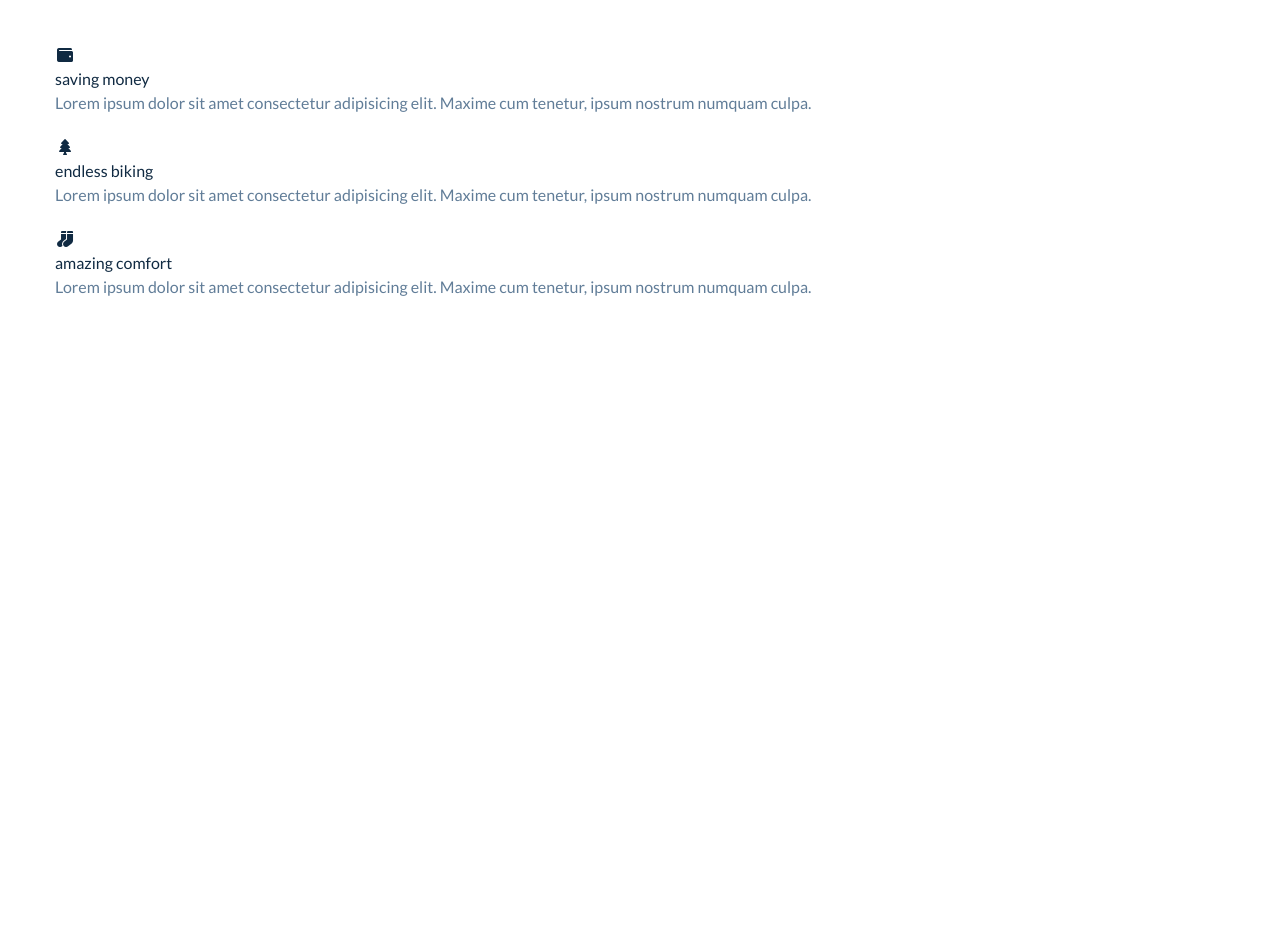
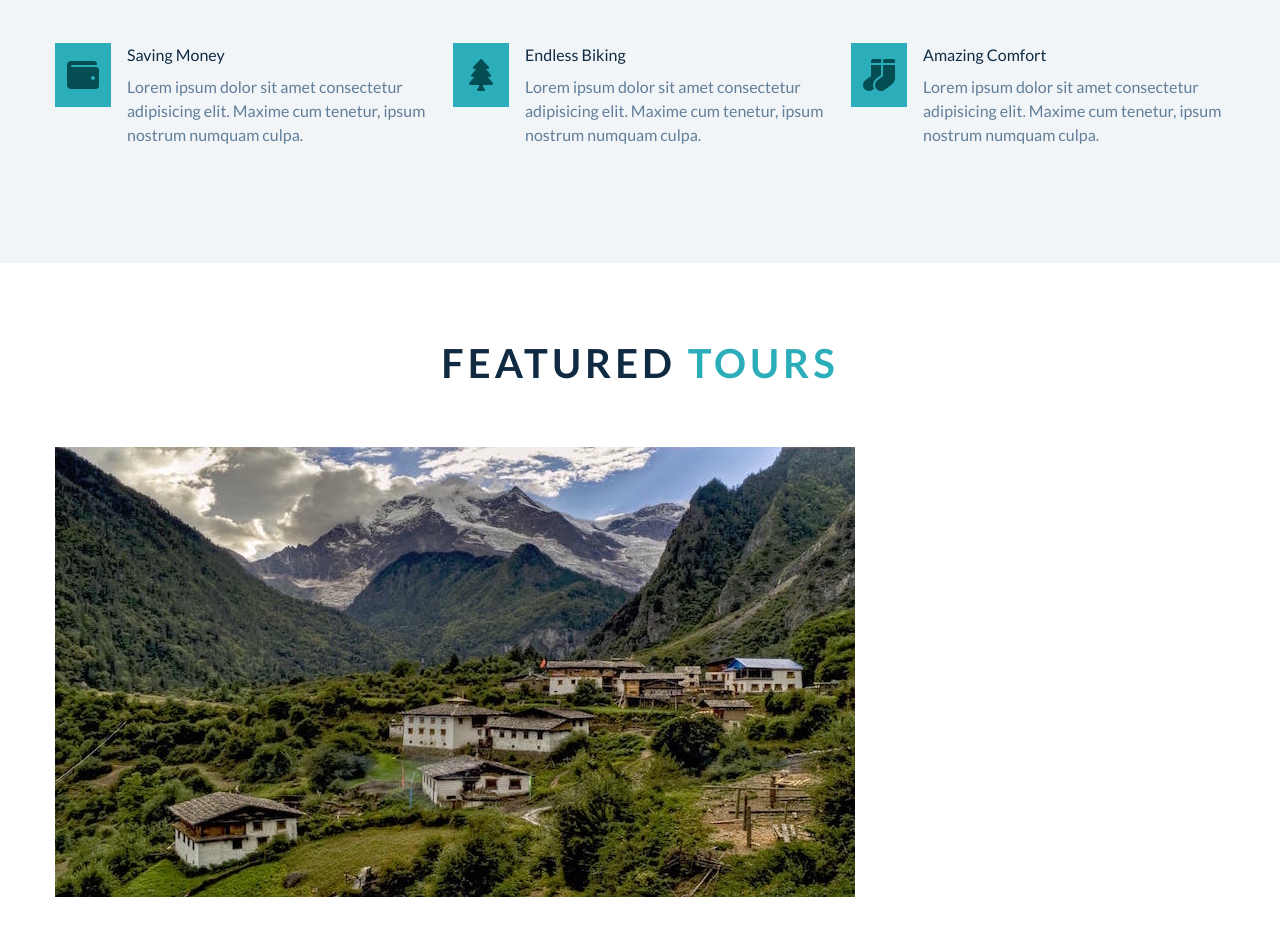
Before and after one commit to blb1981/backroads-tour-company, a plain HTML site: page index.html in a window 1280 px wide. Shown: the part 1620-2555 px from the top of the page. Before the commit the page ends 2019 px from the top, so only its background shows below. Drawn offline with Linux system fonts and the light colour scheme.

Commit message:
Finish styles for services section, add markup/some styles for featured section.

```diff
--- a/css/styles.css
+++ b/css/styles.css
@@ -3,7 +3,7 @@
 Fonts
 ===============
 */
-@import url('https://fonts.googleapis.com/css?family=Lato:400,700&display=swap');
+@import url("https://fonts.googleapis.com/css?family=Lato:400,700&display=swap");
 
 /*
 ===============
@@ -38,7 +38,7 @@ Variables
   --clr-grey-9: hsl(212, 33%, 89%);
   --clr-grey-10: hsl(210, 36%, 96%);
   --clr-white: #fff;
-	--ff-primary: 'Lato', sans-serif;
+  --ff-primary: "Lato", sans-serif;
   --transition: all 0.3s linear;
   --spacing: 0.25rem;
   --radius: 0.5rem;
@@ -187,6 +187,7 @@ Hero
   display: flex;
   justify-content: center;
   align-items: center;
+
 }
 .hero-banner {
   text-align: center;
@@ -217,7 +218,7 @@ Hero
 @media screen and (min-width: 768px) {
   .hero {
     background: linear-gradient(rgba(44, 174, 186, 0.7), rgba(0, 0, 0, 0.7)),
-			url('../images/main.jpeg') center/cover no-repeat;
+      url("../images/main.jpeg") center/cover no-repeat;
   }
   .hero-banner {
     padding: 0;
@@ -257,7 +258,7 @@ About
 /* outline for about image */
 @media screen and (min-width: 1170px) {
   .about-image-wrapper::before {
-		content: '';
+    content: "";
     position: absolute;
     border: 0.5rem solid var(--clr-primary-5);
     width: 100%;
@@ -278,7 +279,59 @@ About
 Services
 ===============
 */
+.services {
+  background: var(--clr-grey-10);
+}
+.service {
+  text-align: center;
+  margin-bottom: 3rem;
+}
+.service-icon {
+  background: var(--clr-primary-5);
+  color: var(--clr-primary-1);
+  padding: 0.5rem;
+  display: inline-block;
+  font-size: 2rem;
+  margin-bottom: 1.5rem;
+}
+.service-text {
+  max-width: 20rem;
+  margin-left: auto;
+  margin-right: auto;
+}
+.service-title {
+	text-transform: capitalize;
+	margin-bottom: .5rem;
+}
+@media screen and (min-width: 576px) {
+  .services-center {
+    display: flex;
+    justify-content: space-between;
+    flex-wrap: wrap;
+  }
+  .service {
+    flex: 0 0 calc(50% - 1rem);
+    margin-bottom: 1rem;
+  }
+}
+@media screen and (min-width: 992px) {
+  .service {
+    flex: 0 0 calc(33.333% - 1rem);
+  }
+}
+@media screen and (min-width: 1170px) {
+  .service {
+    display: flex;
+		text-align: left;
 
+  }
+	.service-icon {
+		align-self: start;
+	}
+	.service-info {
+		padding-left: 1rem;
+	}
+}
 /*
 ===============
 Featured Tours
--- a/index.html
+++ b/index.html
@@ -119,6 +119,23 @@
 		<!--end services section -->
 
 		<!-- featured tours -->
+		<section class="section" id="featured">
+			<!-- section title -->
+			<div class="section-title">
+				<h2>featured <span>tours</span></h2>
+			</div>
+			<!-- end section title -->
+
+			<div class="section-center featured-center">
+				<!-- single tour -->
+					<article class="tour-card">
+						<div class="tour-image-wrapper">
+							<img src="./images/tour-1.jpeg" alt="Tour 1" class="tour-image">
+						</div>
+					</article>
+				<!-- end single tour -->
+			</div>
+		</section>
 		<!-- end of featured tours -->
 
 		<!-- contact -->
```
Lines whose indentation alone changed are shown as unchanged.
